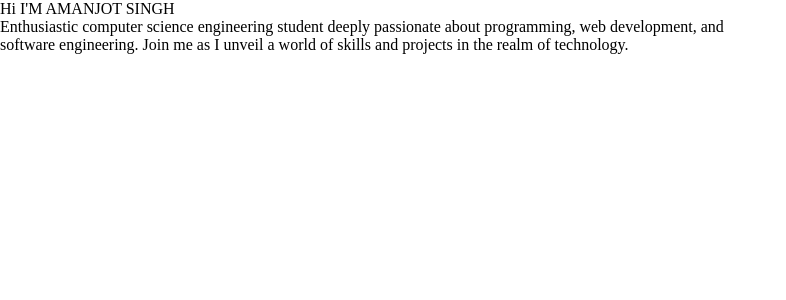
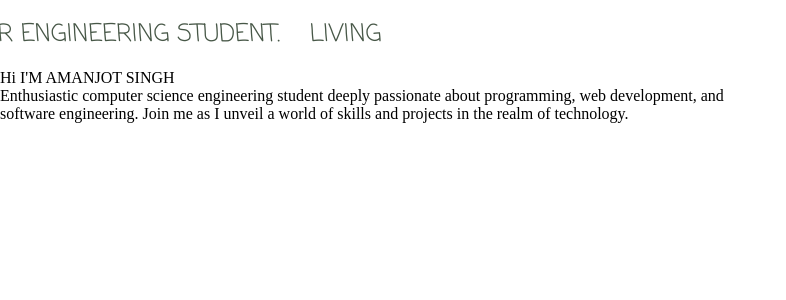
Before and after one commit to Amanjot-001/portfolio-old, a React (Vite) app: page / in a window 1280 px wide. Shown: the top 300 px of the page, without its empty margins (0-786 px from the left). Built offline with nearby package versions, Linux system fonts and the light colour scheme.

Commit message:
marquee added

```diff
--- a/src/assets/styles/Header.css
+++ b/src/assets/styles/Header.css
@@ -1,10 +1,46 @@
+@font-face {
+    font-family: coming-soon;
+    src: url('../fonts/ComingSoon-Regular.ttf');
+}
+
 .header {
     display: flex;
     flex-direction: column;
     width: 100vw;
-    height: 100%;
+    height: 70vh;
 }
 
 .main {
     width: 60%;
 }
+
+.marquee {
+    width: 30%;
+    padding: 1rem;
+    font-family: 'coming-soon', cursive;
+    font-size: 1.5rem;
+}
+
+.marquee {
+    display: flex;
+    align-items: center;
+    overflow: hidden;
+}
+
+.marquee .marquee-text {
+    white-space: nowrap;
+    text-transform: uppercase;
+    color: #475747;
+    flex-shrink: 0;
+    padding: 0 15px;
+    width: max-content;
+    display: flex;
+    align-items: center;
+    transform: translateX(0);
+    animation: text-scroll 10s linear infinite;
+}
+
+@keyframes text-scroll {
+    0% { transform: translate3d(0, 0, 0); }
+    100% { transform: translate3d(-100%, 0, 0); }
+}
--- a/src/components/Header.jsx
+++ b/src/components/Header.jsx
@@ -3,7 +3,10 @@ import '../assets/styles/Header.css'
 export default function Header() {
     return (
         <div className="header">
-            <div className="marquee"></div>
+            <div className="marquee">
+                <div className="marquee-text">Living in India / third year engineering student.</div>
+                <div className="marquee-text">Living in India / third year engineering student.</div>
+            </div>
             <div className="bg-1"></div>
             <div className="bg-2"></div>
             <div className="main">
```
Also changed, not shown: src/assets/fonts/ComingSoon-Regular.ttf (added), src/assets/images/bg-img.jpeg (added).
